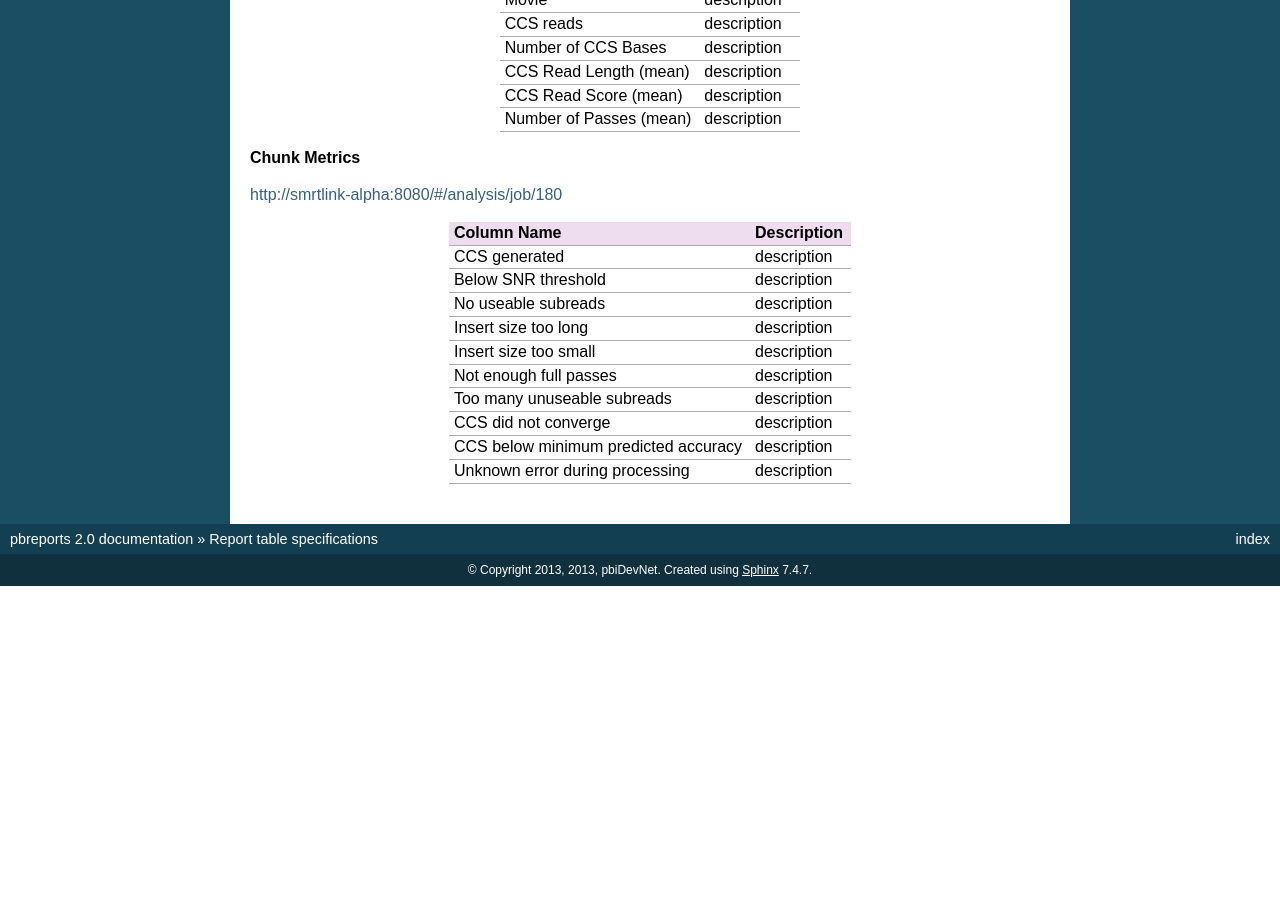
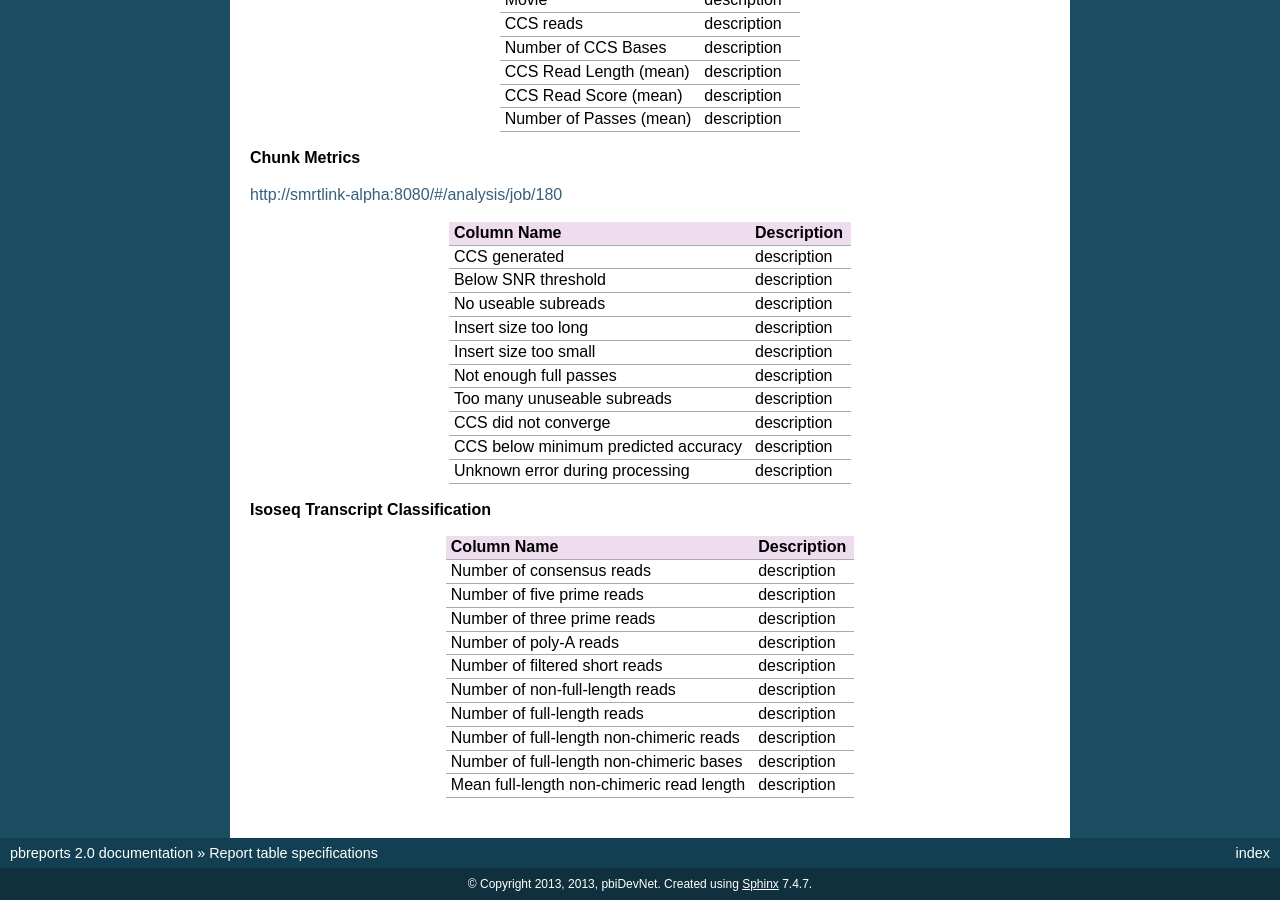
Before and after one commit to Global19-atlassian-net/pbreports, a Sphinx documentation site: the page built from doc/specs/tables.rst, in a window 1280 px wide and 900 px high, scrolled down 1457 px. Built offline with Sphinx 7.4.7, drawn with Linux system fonts in a browser that asks for light colours; before the commit the page ends 2043 px from its top, so only the background shows below that.

Commit message:
Update tables.rst

```diff
--- a/doc/specs/tables.rst
+++ b/doc/specs/tables.rst
@@ -113,3 +113,20 @@ CCS did not converge                     description
 CCS below minimum predicted accuracy     description
 Unknown error during processing          description
 =======================================  =====================================================================================================================================
+
+**Isoseq Transcript Classification**
+
+==========================================  =====================================================================================================================================
+Column Name                                 Description
+==========================================  =====================================================================================================================================
+Number of consensus reads                   description
+Number of five prime reads                  description
+Number of three prime reads                 description
+Number of poly-A reads                      description
+Number of filtered short reads              description
+Number of non-full-length reads             description
+Number of full-length reads                 description
+Number of full-length non-chimeric reads    description
+Number of full-length non-chimeric bases    description
+Mean full-length non-chimeric read length   description
+==========================================  =====================================================================================================================================
```
